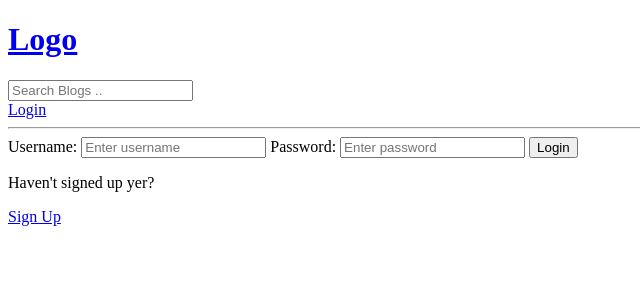
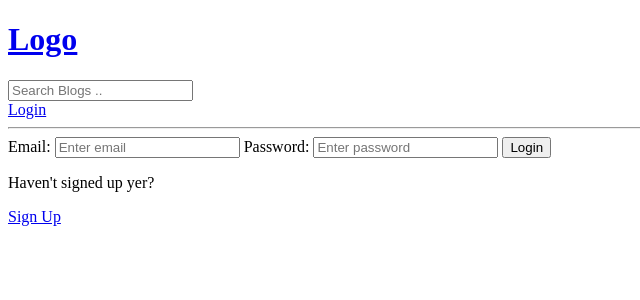
Before and after one commit to lordgrim18/studyjams_Django, a Django app: page /login/ in a window 1280 px wide. Shown: the top 300 px of the page, without its empty margins (0-640 px from the left). Run offline with Django 5.2, Linux system fonts and the light colour scheme.

Commit message:
perf(base): edit user login template and view to use custom user

```diff
--- a/base/templates/base/login_register.html
+++ b/base/templates/base/login_register.html
@@ -6,8 +6,8 @@
 <div>
     <form method="POST" action="">
         {% csrf_token %}
-            <label>Username:</label>
-            <input type="text" name="username" placeholder="Enter username">
+            <label>Email:</label>
+            <input type="text" name="email" placeholder="Enter email">
 
             <label>Password:</label>
             <input type="password" name="password" placeholder="Enter password">
--- a/base/views.py
+++ b/base/views.py
@@ -79,15 +79,15 @@ def loginPage(request):
     if request.user.is_authenticated:
         return redirect('home')
     if request.method == 'POST':
-        username = request.POST.get('username').lower()
+        email = request.POST.get('email')
         password = request.POST.get('password')
         try:
-            user = User.objects.get(username=username)
+            user = User.objects.get(email=email)
         except:
             messages.error(request, 'User does not exist')
             return redirect('login')
 
-        user = authenticate(request, username=username, password=password)
+        user = authenticate(request, email=email, password=password)
         if user is not None:
             login(request, user)
             return redirect('home')
@@ -111,7 +111,6 @@ def registerPage(request):
         form = UserCreationForm(request.POST)
         if form.is_valid():
             user = form.save(commit=False)
-            user.username = user.username.lower()
             user.save()
             login(request, user)
             return redirect('home')
```
Also changed, not shown: db.sqlite3.
